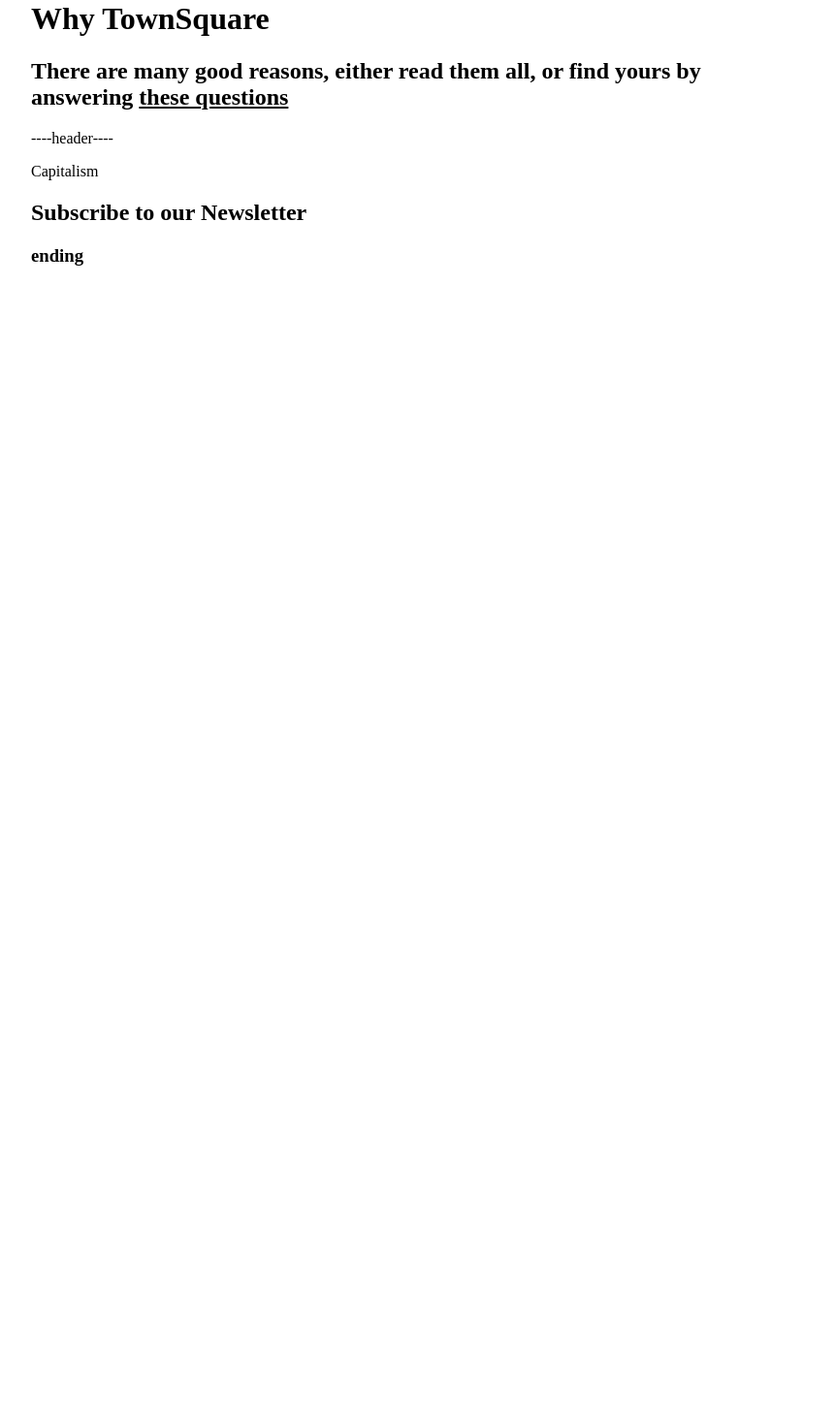
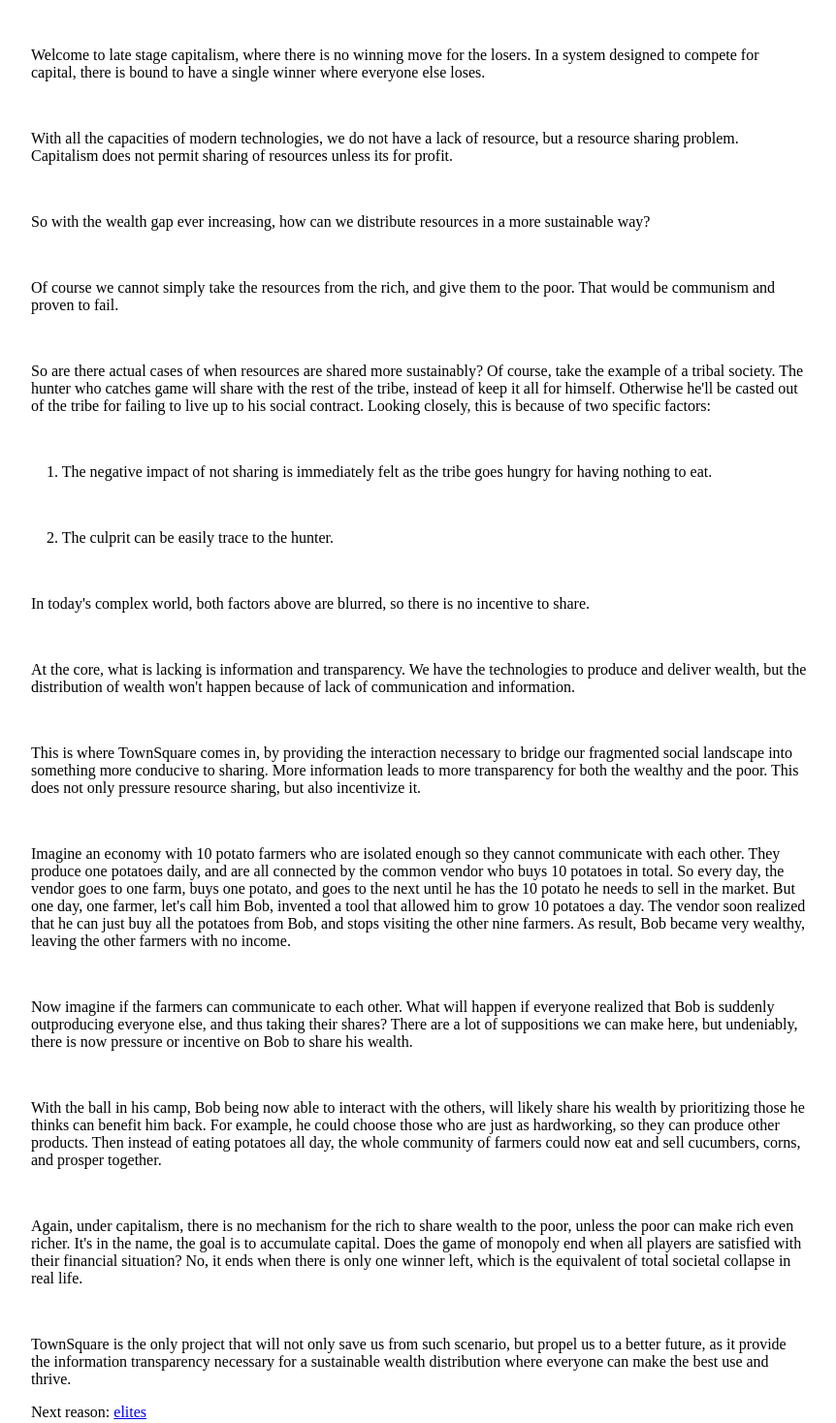
Before and after one commit to SeanVancouver/townsquare_app, a Next.js app: page /why/capitalism in a window 1280 px wide. Shown: the part 722-2190 px from the top of the page at 97% size, without its empty margins (208-1070 px from the left). Before the commit the page ends 1015 px from the top, so only its background shows below. Built offline with nearby package versions, Linux system fonts and the light colour scheme.

Commit message:
done capitalism

```diff
--- a/app/why/capitalism/page.js
+++ b/app/why/capitalism/page.js
@@ -1,11 +1,45 @@
-import WhyHeader from '@/components/why/WhyHeader'
-import React from 'react'
+import Link from 'next/link';
 
 const Index = () => {
   return (
     <>
-      <WhyHeader />
-      <div>Capitalism</div>
+      <div>
+        <p>Picture this. You are working hard to keep your job from being given away to someone more hardworking or cheaper. But the harder you work, the faster the AI watching you learn, and the faster you&apos;ll get replaced.&nbsp;</p>
+        <p><br /></p>
+        <p>Welcome to late stage capitalism, where there is no winning move for the losers. In a system designed to compete for capital, there is bound to have a single winner where everyone else loses.</p>
+        <p><br /></p>
+        <p>With all the capacities of modern technologies, we do not have a lack of resource, but a resource sharing problem. Capitalism does not permit sharing of resources unless its for profit.</p>
+        <p><br /></p>
+        <p>So with the wealth gap ever increasing, how can we distribute resources in a more sustainable way?</p>
+        <p><br /></p>
+        <p>Of course we cannot simply take the resources from the rich, and give them to the poor. That would be communism and proven to fail.</p>
+        <p><br /></p>
+        <p>So are there actual cases of when resources are shared more sustainably? Of course, take the example of a tribal society. The hunter who catches game will share with the rest of the tribe, instead of keep it all for himself. Otherwise he&apos;ll be casted out of the tribe for failing to live up to his social contract. Looking closely, this is because of two specific factors:</p>
+        <p><br /></p>
+        <p>&nbsp; &nbsp; 1. The negative impact of not sharing is immediately felt as the tribe goes hungry for having nothing to eat.</p>
+        <p><br /></p>
+        <p>&nbsp; &nbsp; 2. The culprit can be easily trace to the hunter.</p>
+        <p><br /></p>
+        <p>In today&apos;s complex world, both factors above are blurred, so there is no incentive to share.</p>
+        <p><br /></p>
+        <p>At the core, what is lacking is information and transparency. We have the technologies to produce and deliver wealth, but the distribution of wealth won&apos;t happen because of lack of communication and information.</p>
+        <p><br /></p>
+        <p>This is where TownSquare comes in, by providing the interaction necessary to bridge our fragmented social landscape into something more conducive to sharing. More information leads to more transparency for both the wealthy and the poor. This does not only pressure resource sharing, but also incentivize it.</p>
+        <p><br /></p>
+        <p>Imagine an economy with 10 potato farmers who are isolated enough so they cannot communicate with each other. They produce one potatoes daily, and are all connected by the common vendor who buys 10 potatoes in total. So every day, the vendor goes to one farm, buys one potato, and goes to the next until he has the 10 potato he needs to sell in the market. But one day, one farmer, let&apos;s call him Bob, invented a tool that allowed him to grow 10 potatoes a day. The vendor soon realized that he can just buy all the potatoes from Bob, and stops visiting the other nine farmers. As result, Bob became very wealthy, leaving the other farmers with no income.</p>
+        <p><br /></p>
+        <p>Now imagine if the farmers can communicate to each other. What will happen if everyone realized that Bob is suddenly outproducing everyone else, and thus taking their shares? There are a lot of suppositions we can make here, but undeniably, there is now pressure or incentive on Bob to share his wealth.&nbsp;</p>
+        <p><br /></p>
+        <p>With the ball in his camp, Bob being now able to interact with the others, will likely share his wealth by prioritizing those he thinks can benefit him back. For example, he could choose those who are just as hardworking, so they can produce other products. Then instead of eating potatoes all day, the whole community of farmers could now eat and sell cucumbers, corns, and prosper together.</p>
+        <p><br /></p>
+        <p>Again, under capitalism, there is no mechanism for the rich to share wealth to the poor, unless the poor can make rich even richer. It&apos;s in the name, the goal is to accumulate capital. Does the game of monopoly end when all players are satisfied with their financial situation? No, it ends when there is only one winner left, which is the equivalent of total societal collapse in real life.</p>
+        <p><br /></p>
+        <p>TownSquare is the only project that will not only save us from such scenario, but propel us to a better future, as it provide the information transparency necessary for a sustainable wealth distribution where everyone can make the best use and thrive.</p>
+      </div>
+
+      <div>
+        <p>Next reason: <Link href="/why/elites">elites</Link></p>
+      </div>
     </>
   )
 }
--- a/app/why/empowerment/page.js
+++ b/app/why/empowerment/page.js
@@ -1,9 +1,10 @@
 import Link from 'next/link';
+import AudioPlayer from '@/components/AudioPlayer';
 
 const Index = () => {
   return (
     <>
-      {/* <WhyHeader /> */}
+      <AudioPlayer />
       <div>
         <p>Would you like to have superpower? Not like flying or anything, but a power that, when yield properly, can bring you more of whatever you wanted, whether money, fame, friends, or else.</p>
         <p>What TownSquare can offer you, is the ability to instantly reach the entire population of your city. Instead of interacting on the usual person to person basis, you can now broadcast to the entire city, and hear the city echo back to you.</p>
--- /dev/null
+++ b/components/AudioPlayer.js
@@ -0,0 +1,45 @@
+'use client'
+import { useState, useRef, useEffect } from 'react';
+
+const AudioPlayer = () => {
+  const [isPlaying, setIsPlaying] = useState(false);
+  const audioRef = useRef(null);
+
+  // Toggle play/pause
+  const togglePlayPause = () => {
+    if (isPlaying) {
+      audioRef.current.pause();
+    } else {
+      audioRef.current.play();
+    }
+    setIsPlaying(!isPlaying);
+  };
+
+  // When the audio ends, reset the play button
+  useEffect(() => {
+    const audioElement = audioRef.current;
+
+    // Listen for the 'ended' event
+    const handleAudioEnd = () => {
+      setIsPlaying(false);
+    };
+
+    audioElement.addEventListener('ended', handleAudioEnd);
+
+    // Clean up the event listener when the component unmounts
+    return () => {
+      audioElement.removeEventListener('ended', handleAudioEnd);
+    };
+  }, []);
+
+  return (
+    <div>
+      <button onClick={togglePlayPause} style={{ fontSize: '24px', cursor: 'pointer' }}>
+        {isPlaying ? '⏸️' : '▶️'}
+      </button>
+      <audio ref={audioRef} src="/audio/sample.mp3" />
+    </div>
+  );
+};
+
+export default AudioPlayer;
```
Also changed, not shown: 1 other file (tests, documents, lock files or other folders).
